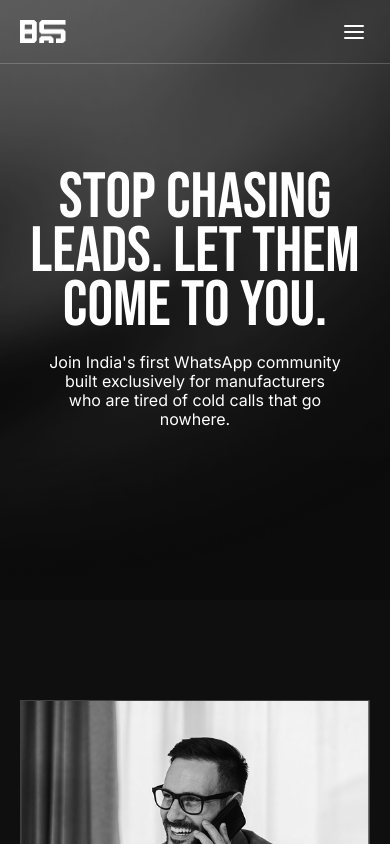
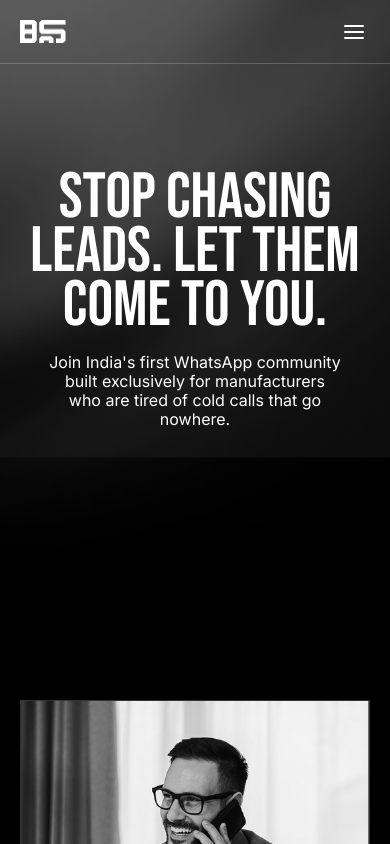
Before and after one commit to Siddhesh140/bns, a Next.js app in the folder client/: page / in a window 390 px wide. Shown: the top 844 px of the page. Built offline with nearby package versions, Linux system fonts and the light colour scheme.

Commit message:
Restore landing page layout and components

```diff
--- a/client/app/layout.tsx
+++ b/client/app/layout.tsx
@@ -25,9 +25,7 @@ export default function RootLayout({
 }>) {
   return (
     <html lang="en">
-      <body
-        className={`${bebasNeue.variable} ${inter.variable} antialiased`}
-      >
+      <body className={`${bebasNeue.variable} ${inter.variable} antialiased`}>
         {children}
       </body>
     </html>
--- a/client/app/page.tsx
+++ b/client/app/page.tsx
@@ -7,7 +7,7 @@ import Footer from './sections/Footer';
 
 export default function Home() {
   return (
-    <main className="min-h-screen bg-[#0F0F0F] flex flex-col gap-20 md:gap-0">
+    <main className="min-h-screen bg-black flex flex-col gap-20 md:gap-0">
       <HeroSection />
       <What />
       <How />
--- a/client/app/sections/How.tsx
+++ b/client/app/sections/How.tsx
@@ -1,3 +1,5 @@
+'use client';
+
 export default function How() {
     return (
         <div id="how">
--- a/client/app/sections/Who.tsx
+++ b/client/app/sections/Who.tsx
@@ -1,3 +1,4 @@
+'use client';
 
 import Image from 'next/image';
 
```
